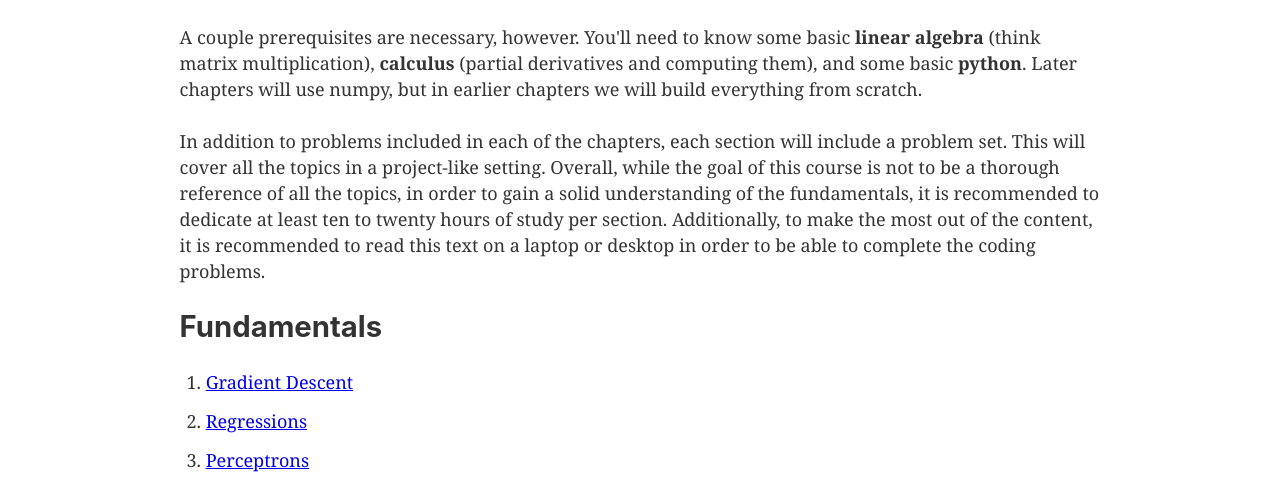
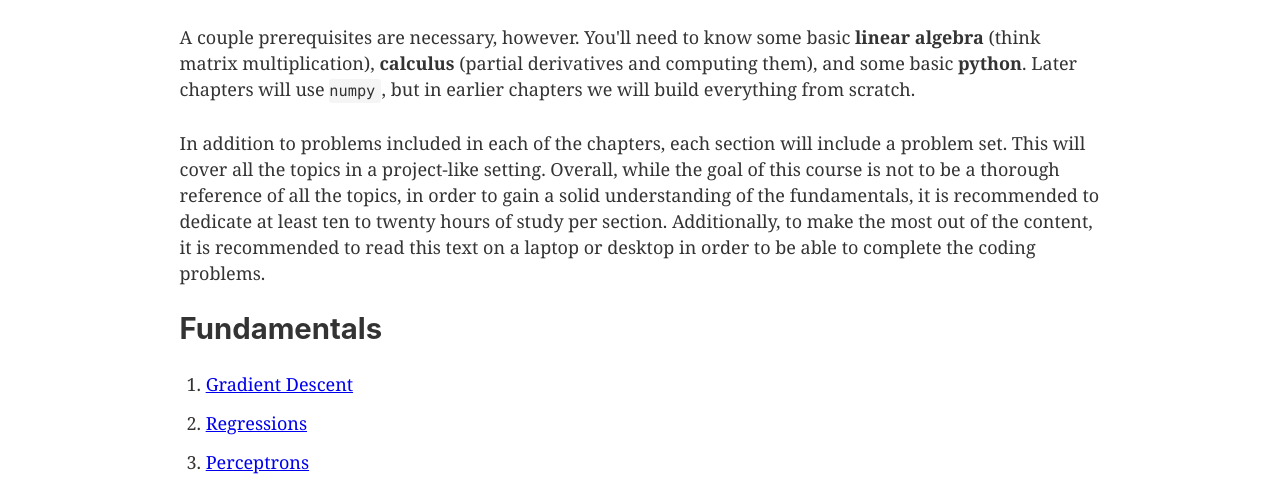
Before and after one commit to kevmo314/transformers, a Gatsby site: page / in a window 1280 px wide. Shown: the part 308-791 px from the top of the page. Built offline with nearby package versions, Linux system fonts and the light colour scheme; Gatsby itself is replaced by a stand-in of ours.

Commit message:
Code tag.

```diff
--- a/src/pages/index.tsx
+++ b/src/pages/index.tsx
@@ -23,8 +23,9 @@ const IndexPage = () => (
       A couple prerequisites are necessary, however. You'll need to know some
       basic <strong>linear algebra</strong> (think matrix multiplication),{" "}
       <strong>calculus</strong> (partial derivatives and computing them), and
-      some basic <strong>python</strong>. Later chapters will use numpy, but in
-      earlier chapters we will build everything from scratch.
+      some basic <strong>python</strong>. Later chapters will use{" "}
+      <code>numpy</code>, but in earlier chapters we will build everything from
+      scratch.
     </p>
     <p>
       In addition to problems included in each of the chapters, each section
```
